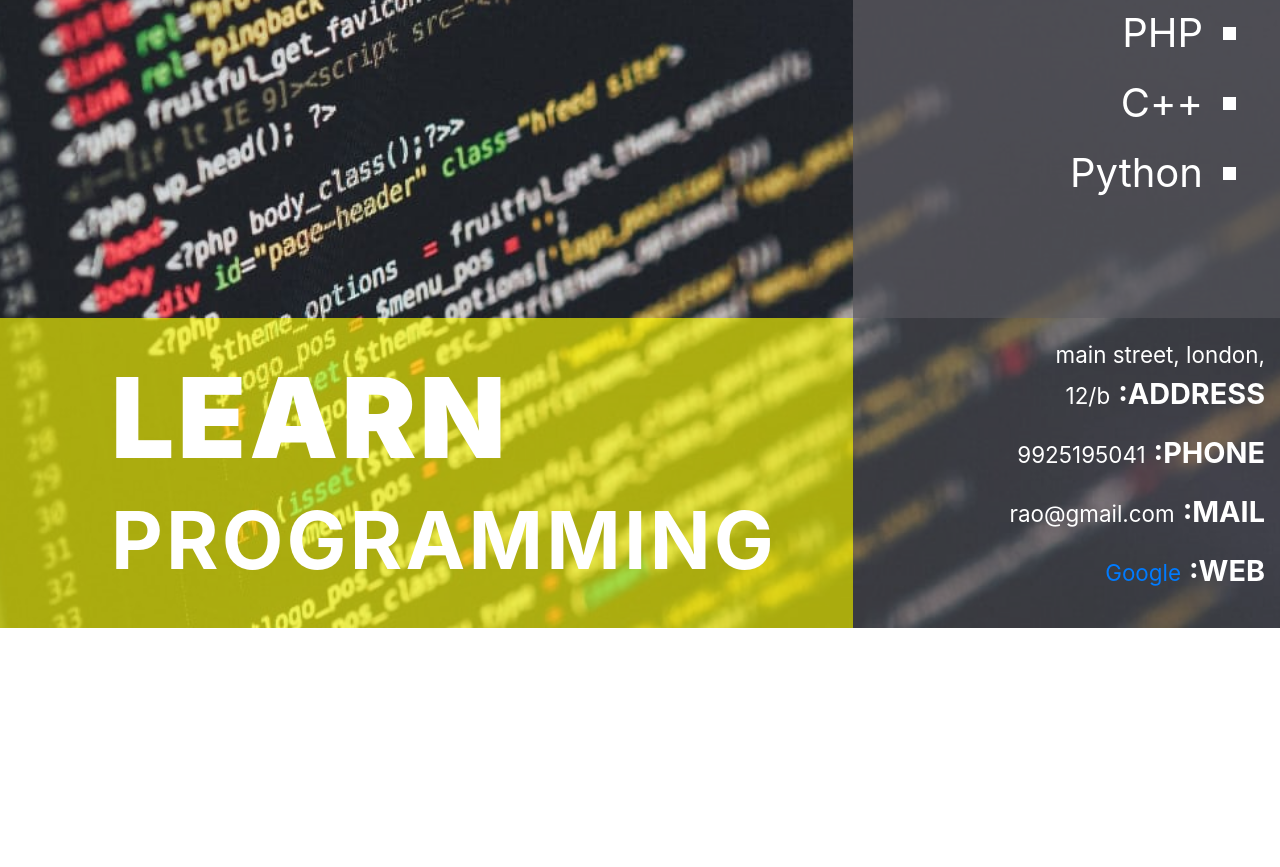
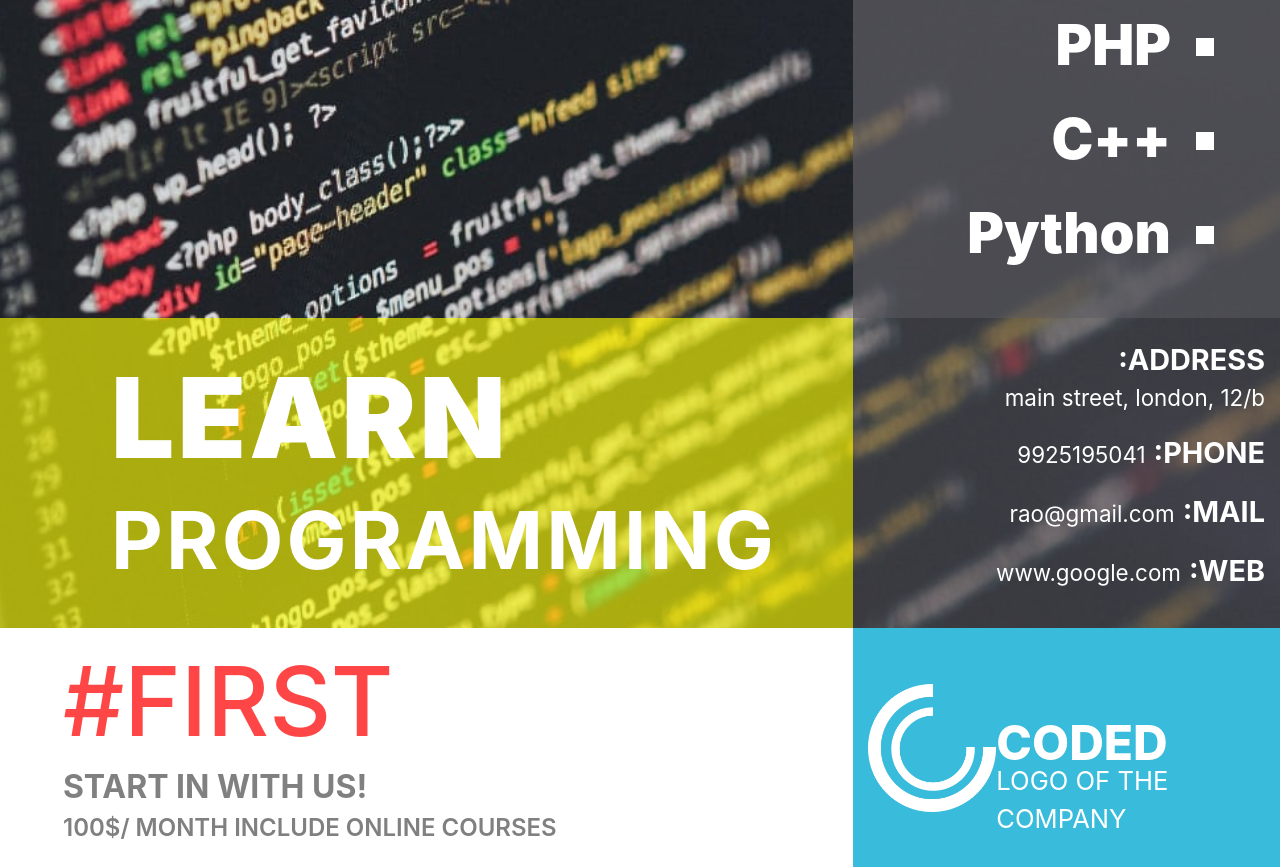
Before and after one commit to Himanshu-1433/Layout-3, a plain HTML site: page index.html in a window 1280 px wide. Shown: the part 322-1189 px from the top of the page. Before the commit the page ends 950 px from the top, so only its background shows below. Drawn offline with Linux system fonts and the light colour scheme.

Commit message:
Save : section - 1 are completed

```diff
--- a/index.html
+++ b/index.html
@@ -45,14 +45,35 @@
             </div>
             <div class="col-xl-4 col-lg-5 col-md-5 col-sm-12 block-row-2 d-flex justify-content-end align-items-center">
                 <div class="address">
-                    <p>main street, london, 12/b<span>:ADDRESS</span></p>
+                    <span>:ADDRESS</span>
+                    <p>main street, london, 12/b</p>
                     <p>9925195041<span>:PHONE</span></p>
                     <p>rao@gmail.com<span>:MAIL</span></p>
-                    <p><a href="www.google.com">Google</a><span>:WEB</span></p>
+                    <p><a style="text-decoration: none; color: white;"
+                            href="www.google.com">www.google.com</a><span>:WEB</span></p>
                 </div>
             </div>
         </div>
     </div>
+    <div class="container-fluid">
+        <div class="row" id="sec-part">
+            <div class="col-xl-8 col-lg-7 col-md-7 col-sm-12 txt-box">
+                <div id="block-txt">
+                    <h1 class="txt-head">#FIRST</h1>
+                    <h2 class="txt-head">START IN WITH US!</h2>
+                    <h4 class="txt-head">100$/ MONTH INCLUDE ONLINE COURSES</h4>
+                </div>
+            </div>
+            <div class="col-xl-4 col-lg-5 col-md-5 col-sm-12 txt-box d-flex">
+                <img src="./assets/sub-part-logo.png" alt="subpart image" id="img-subpart">
+                <div class="subcontent">
+                    <h2>CODED</h2>
+                    <p>LOGO OF THE COMPANY</p>
+                </div>
+            </div>
+        </div>
+    </div>
+
     <script src="./js/bootstrap.bundle.min.js"></script>
     <script src="./js/bootstrap.min.js"></script>
 </body>
--- a/style.css
+++ b/style.css
@@ -9,6 +9,8 @@
     --blackTrans: rgba(0, 0, 0, 0.486);
     --brownTrans: #5c5b61be;
     --yellowTrans: rgba(255, 255, 0, 0.623);
+    --fontStyle: ;
+    --redIntxt: rgba(255, 0, 0, 0.726);
 }
 
 #header {
@@ -72,14 +74,15 @@
 #lists {
     position: relative;
     float: right;
-    padding-right: 2rem;
+    padding-right: 4rem;
     color: white;
 }
 
 #lists ul {
     direction: rtl;
+    font-weight: 900;
     margin: 0px 30px;
-    font-size: 2.5rem;
+    font-size: 3.5rem;
     list-style-type: square;
     text-align: right;
 }
@@ -138,15 +141,53 @@
     margin-left: 8px;
 }
 
+.txt-box #block-txt {
+    padding: 1rem 3rem;
+}
+
+.txt-box #block-txt h1 {
+    font-size: 6rem;
+    color: var(--redIntxt);
+}
+
+.txt-box #block-txt h2 {
+    color: gray;
+    font-weight: 700;
+}
+
+.txt-box #block-txt h4 {
+    color: gray;
+    font-weight: 600;
+}
+
+.txt-box:nth-child(2) {
+    background-color: #39bbdb;
+    display: flex;
+    justify-content: center;
+    align-items: center;
+}
+
+.txt-box:nth-child(2) img {
+    width: 8rem;
+    height: 8rem;
+}
 
 
+.txt-box:nth-child(2) .subcontent {
+    color: white;
+    margin-top: 4.6rem;
+}
 
+.txt-box:nth-child(2) .subcontent h2 {
+    font-size: 3rem;
+    font-weight: 800;
+}
 
-
-
-
-
-
+.txt-box:nth-child(2) .subcontent p {
+    font-size: 1.6rem;
+    margin-top: -18px;
+    font-weight: 400;
+}
 
 @media screen and (max-width: 2200px) {}
 
@@ -178,7 +219,11 @@
     }
 }
 
-@media screen and (max-width: 756px) {}
+@media screen and (max-width: 756px) {
+    #lists ul {
+        font-size: 3rem;
+    }
+}
 
 @media screen and (max-width: 557px) {
     .learn-pro {
```
Also changed, not shown: assets/Logo-subpart.png (added), assets/sub-part-logo.png (added).
